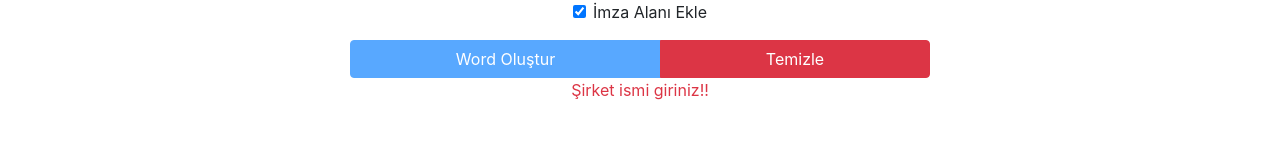
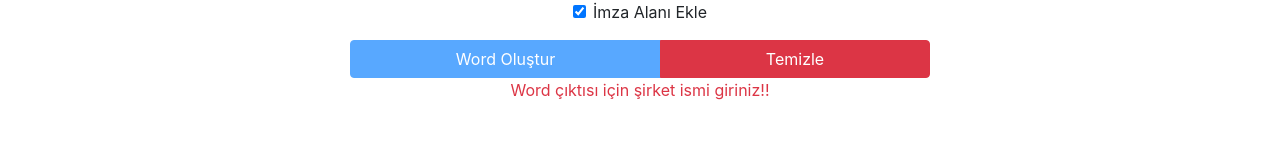
Before and after one commit to onurbilginnn/obsolutions-business, a React (Create React App) app: page /custom-contract in a window 1280 px wide. Both pictures are taken after a click on the checkbox 579 px from the left and 904 px from the top of the page. Shown: the part 893-1040 px from the top of the page. Built offline with nearby package versions, Linux system fonts and the light colour scheme.

Commit message:
110221 Commit

```diff
--- a/src/containers/CustomContract/CustomContract.js
+++ b/src/containers/CustomContract/CustomContract.js
@@ -380,7 +380,7 @@ const CustomContract = props => {
                 <Button onClick={createWordHandler} disabled={controls.companyName === '' } >Word Oluştur</Button>
                 <Button variant="danger" onClick={clearFormHandler} >Temizle</Button>
             </ButtonGroup>
-                {(controls.companyName === '' && controls.isTouched) && <p className="text-danger" >Şirket ismi giriniz!!</p>}
+                {(controls.companyName === '' && controls.isTouched) && <p className="text-danger" >Word çıktısı için şirket ismi giriniz!!</p>}
         </div>
     );
 };
--- a/src/containers/ExpoContract/ExpoContract.js
+++ b/src/containers/ExpoContract/ExpoContract.js
@@ -317,7 +317,7 @@ const ExpoContract = (props) => {
                 <Button onClick={createWordHandler} disabled={controls.companyName === '' } >Word Oluştur</Button>
                 <Button variant="danger" onClick={clearFormHandler} >Temizle</Button>
             </ButtonGroup>
-                {(controls.companyName === '' && controls.isTouched) && <p className="text-danger" >Şirket ismi giriniz!!</p>}
+                {(controls.companyName === '' && controls.isTouched) && <p className="text-danger" >Word çıktısı için şirket ismi giriniz!</p>}
           </Form>
         </div>
       </div>
```
Also changed, not shown: 1 other file (tests, documents, lock files or other folders).
